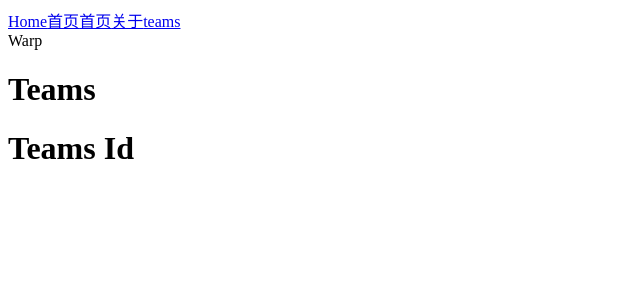
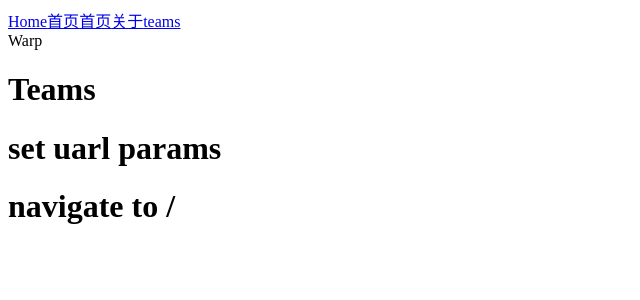
Before and after one commit to zav1n/collective-practice, a React (Vite) app in the folder react-route/: page /teams/1 in a window 1280 px wide. Shown: the top 300 px of the page, without its empty margins (0-640 px from the left). Built offline with nearby package versions, Linux system fonts and the light colour scheme.

Commit message:
feat: navigate

```diff
--- a/react-route/src/page/WarpPage/TeamsId.tsx
+++ b/react-route/src/page/WarpPage/TeamsId.tsx
@@ -22,13 +22,20 @@ const TeamsId: React.FC = () => {
       name: 'zzz',
       age: '22'
     });
-    // navigate('/', {
-    //   state: {
-    //     id: 'ddd'
-    //   }
-    // })
   }
-  return <h1 onClick={handleClick}>Teams Id</h1>;
+
+  const handleNavigate = () => {
+    navigate('/', {
+      state: {
+        id: 'APT'
+      }
+    })
+  }
+  return <>
+    <h1 onClick={handleClick}>set uarl params</h1>
+    <h1 onClick={handleNavigate}>navigate to /</h1>
+  </>
+
 };
 
 export default TeamsId;
```
